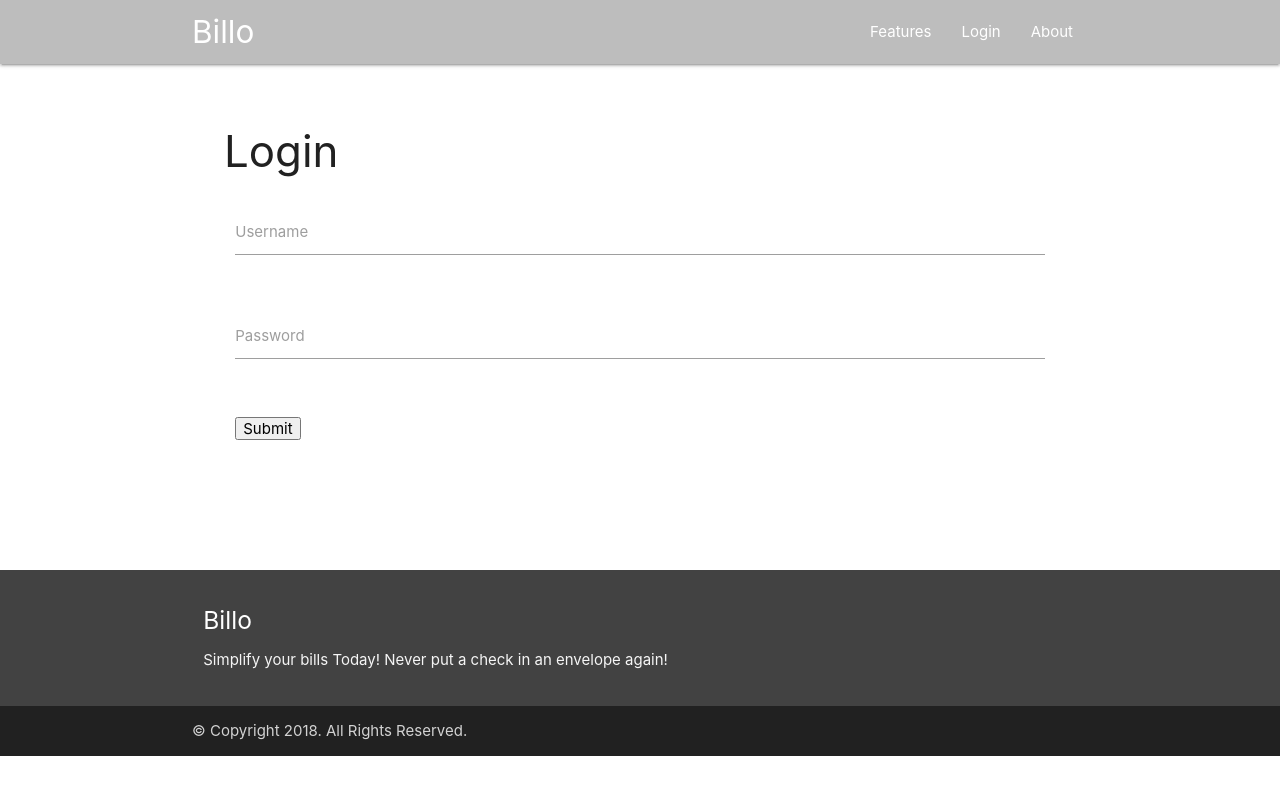
After one commit to bhindu20/billo, a Django app: page /accounts/login/ in a window 1280 px wide. The commit adds this page. Run offline with Django 3.2, Linux system fonts and the light colour scheme; some libraries are stand-ins or nearby versions.

Commit message:
Added simple login form - need to connect to view

```diff
--- a/billo/urls.py
+++ b/billo/urls.py
@@ -15,11 +15,12 @@ Including another URLconf
 """
 from django.conf import settings
 from django.contrib import admin
-from django.urls import path
+from django.urls import path, include
 from django.views.generic import TemplateView
 from django.conf.urls.static import static
 
 urlpatterns = [
     path('admin/', admin.site.urls),
-    path('', TemplateView.as_view(template_name='index.html'))
+    path('', TemplateView.as_view(template_name='index.html')),
+    path('accounts/', include('django.contrib.auth.urls')),
 ] + static(settings.STATIC_URL, document_root=settings.STATIC_ROOT)
--- a/static/css/billo/style.css
+++ b/static/css/billo/style.css
@@ -8,3 +8,8 @@
 img {
 	width: 250%;
 }
+
+#login {
+	margin-top: 5%;
+	width: 65%;
+}
--- a/templates/base.html
+++ b/templates/base.html
@@ -14,7 +14,7 @@
 </head>
 <body>
   <nav class="grey lighten-1" role="navigation">
-    <div class="nav-wrapper container"><a id="logo-container" href="#" class="brand-logo">Logo</a>
+    <div class="nav-wrapper container"><a id="logo-container" href="#" class="brand-logo">Billo</a>
       <ul class="right hide-on-med-and-down">
         <li><a href="#">Features</a></li>
         <li><a href="#">Login</a></li>
@@ -29,6 +29,8 @@
       <a href="#" data-target="nav-mobile" class="sidenav-trigger"><i class="material-icons">menu</i></a>
     </div>
   </nav>
+
+  {% block featured_content %}
   <div class="section no-pad-bot" id="index-banner">
     <div class="container">
       <br><br>
@@ -37,12 +39,13 @@
         <h5 class="header col s12 light">Bill pay simplified.</h5>
       </div>
       <div class="row center">
-        <a href="http://materializecss.com/getting-started.html" id="download-button" class="btn-large waves-effect waves-light orange">Get Started</a>
+        <a href="{% url 'login' %}" id="download-button" class="btn-large waves-effect waves-light orange">Get Started</a>
       </div>
       <br><br>
 
     </div>
   </div>
+  {% endblock %}
 
 
   <div class="container">
@@ -79,15 +82,9 @@
         </div>
       </div>
       {% endcomment %}
-      <div class="row">
-        <div class="col s9">
-          <h2>Bill Pay...Simplified</h2>
-          <p>Easily track your bills through our web app or on your device. Know when your payment was sent and received with tracking information and confirmation notices.</p>
-        </div>
-        <div class="col s2">
-          <img src="{% static "animations/billpay.gif"%}" />
-        </div>
-      </div>
+
+      {% block content %}
+      {% endblock %}
 
     </div>
     <br><br>
--- /dev/null
+++ b/templates/registration/login.html
@@ -0,0 +1,28 @@
+{% extends "base.html" %}
+
+{% block featured_content %}
+<section class="container" id="login">
+<h3> Login </h3>
+<div class="row">
+	<form class="col s12">
+	  <div class="row">
+	    <div class="input-field col s12">
+	      <input id="username" type="text" class="validate">
+	      <label for="username">Username</label>
+	    </div>
+	  </div>
+	  <div class="row">
+	    <div class="input-field col s12">
+	      <input id="password" type="password" class="validate">
+	      <label for="password">Password</label>
+	    </div>
+	  </div>
+	  <div class="row">
+	  	<div class="input-field col s12">
+	  		<input type="submit" value="Submit" />
+	  	</div>
+	  </div>
+	</form>
+</div>
+</section>
+{% endblock %}
```
Also changed, not shown: templates/index.html (+13 -0 lines).
